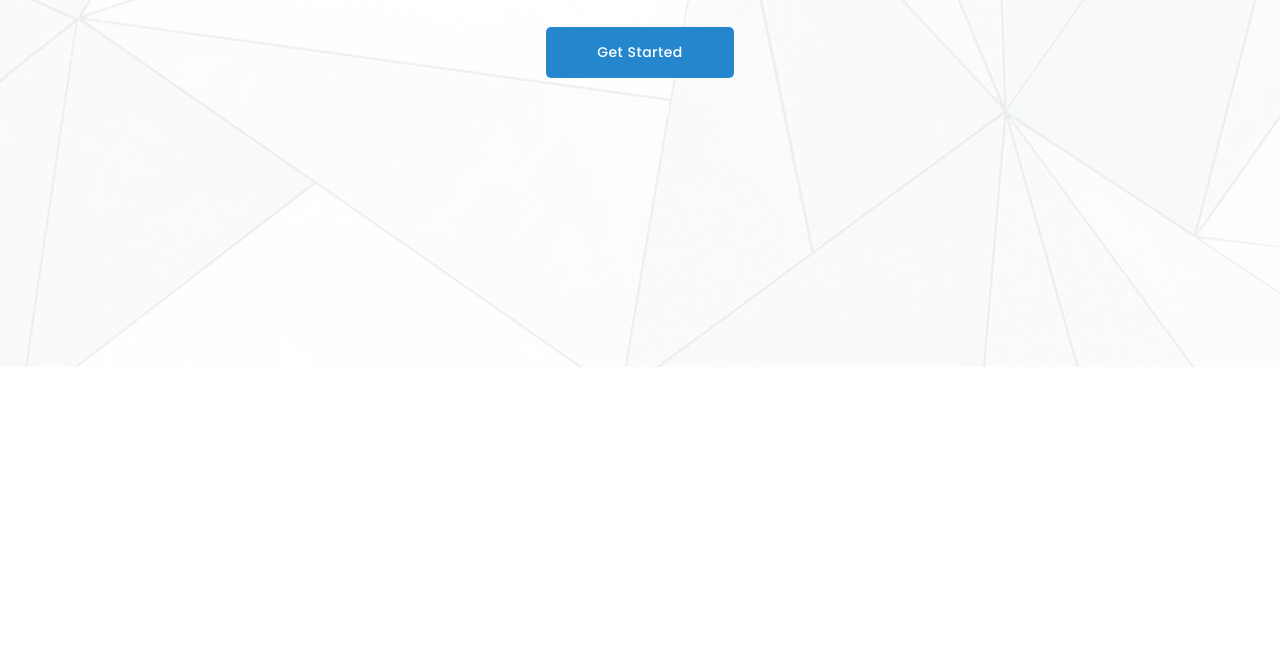
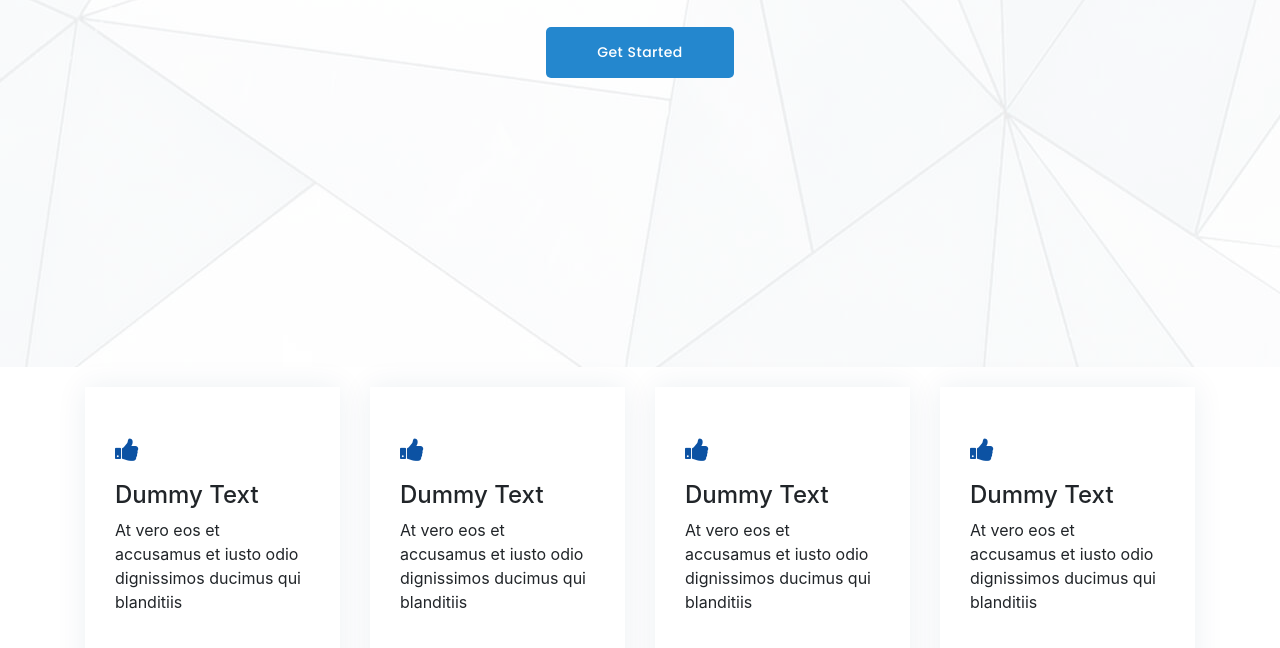
Before and after one commit to Vignesh-V96/todilist, a plain HTML site: page index.html in a window 1280 px wide. Shown: the part 502-1150 px from the top of the page. Before the commit the page ends 869 px from the top, so only its background shows below. Drawn offline with nearby package versions, Linux system fonts and the light colour scheme.

Commit message:
iconboxes created and styled it include scale

```diff
--- a/css/style.css
+++ b/css/style.css
@@ -15,7 +15,7 @@ a{
 	color: black !important;
 }
 #header.nav-item a:hover{
-	color: blue !important;
+	color: #0C52A3 !important;
 }
 .navbar-brand{
 	font-size: 28px !important;
@@ -86,3 +86,25 @@ header.header-scrolled{
  }
 
 /*================banner section ends================================*/
+/*================iconboxes section starts================================*/
+#iconboxes{
+	margin: 20px 0 20px 0;
+}
+#iconboxes .icon-box{
+	padding: 50px 30px;
+	 box-shadow: 0 0 29px 0 rgba(18, 66, 101, 0.08);
+	 transition: all ease-in-out 0.5s
+}
+.icon-box:hover{
+
+	transform: scale(1.09) ;
+}
+.icon-box .fa{
+	color:#0C52A3;
+	font-size: 26px;
+	padding-bottom: 18px;
+}
+.icon-box:hover .title{
+	color: #0C52A3;
+}
+/*================iconboxes section ends================================*/
--- a/index.html
+++ b/index.html
@@ -10,6 +10,7 @@
 		<link rel="stylesheet" href="css/style.css">
 		<meta name="viewport" content="width=device-width, initial-scale=1.0">
 		<link rel="stylesheet" href="https://stackpath.bootstrapcdn.com/bootstrap/4.5.0/css/bootstrap.min.css">
+		<link href="https://stackpath.bootstrapcdn.com/font-awesome/4.7.0/css/font-awesome.min.css" rel="stylesheet">
 	</head>
 	<body>
 		<!-----------=======================header start========================---->
@@ -19,7 +20,6 @@
 				<button class="navbar-toggler" type="button" data-toggle="collapse" data-target="#navbarSupportedContent" aria-controls="navbarSupportedContent" aria-expanded="false" aria-label="Toggle navigation">
 				<span class="navbar-toggler-icon"></span>
 				</button>
-
 				<div class="collapse navbar-collapse" id="navbarSupportedContent">
 					<ul class="navbar-nav ml-auto text-center">
 						<li class="nav-item active">
@@ -73,9 +73,44 @@
 					<a href="#about" class="btn">Get Started</a>
 				</div>
 			</div>
+		</section>
+		<!---================iconboxes section starts============================-->
+		<section id="iconboxes">
+			<div class="container">
+				<div class="row">
+					<div class="col-lg-3 col-md-6">
+						<div class="icon-box">
+							<div class="icon"><i class="fa fa-thumbs-up" aria-hidden="true"></i></div>
+							<h4 class="title">Dummy Text</h4>
+							<p class="description">At vero eos et accusamus et iusto odio dignissimos ducimus qui blanditiis</p>
+						</div>
+					</div>
+					<div class="col-lg-3 col-md-6">
+						<div class="icon-box">
+							<div class="icon"><i class="fa fa-thumbs-up" aria-hidden="true"></i></div>
+							<h4 class="title">Dummy Text</h4>
+							<p class="description">At vero eos et accusamus et iusto odio dignissimos ducimus qui blanditiis</p>
+						</div>
+					</div>
+					<div class="col-lg-3 col-md-6">
+						<div class="icon-box">
+							<div class="icon"><i class="fa fa-thumbs-up" aria-hidden="true"></i></div>
+							<h4 class="title">Dummy Text</h4>
+							<p class="description">At vero eos et accusamus et iusto odio dignissimos ducimus qui blanditiis</p>
+						</div>
+					</div>
+					<div class="col-lg-3 col-md-6">
+						<div class="icon-box">
+							<div class="icon"><i class="fa fa-thumbs-up" aria-hidden="true"></i></div>
+							<h4 class="title">Dummy Text</h4>
+							<p class="description">At vero eos et accusamus et iusto odio dignissimos ducimus qui blanditiis</p>
+						</div>
+					</div>
 
-
+				</div>
+			</div>
 		</section>
+		<!---================iconboxes section ends============================-->
 
 
 		<script src="https://code.jquery.com/jquery-3.5.1.slim.min.js"></script>
```
Lines whose indentation alone changed are shown as unchanged.
